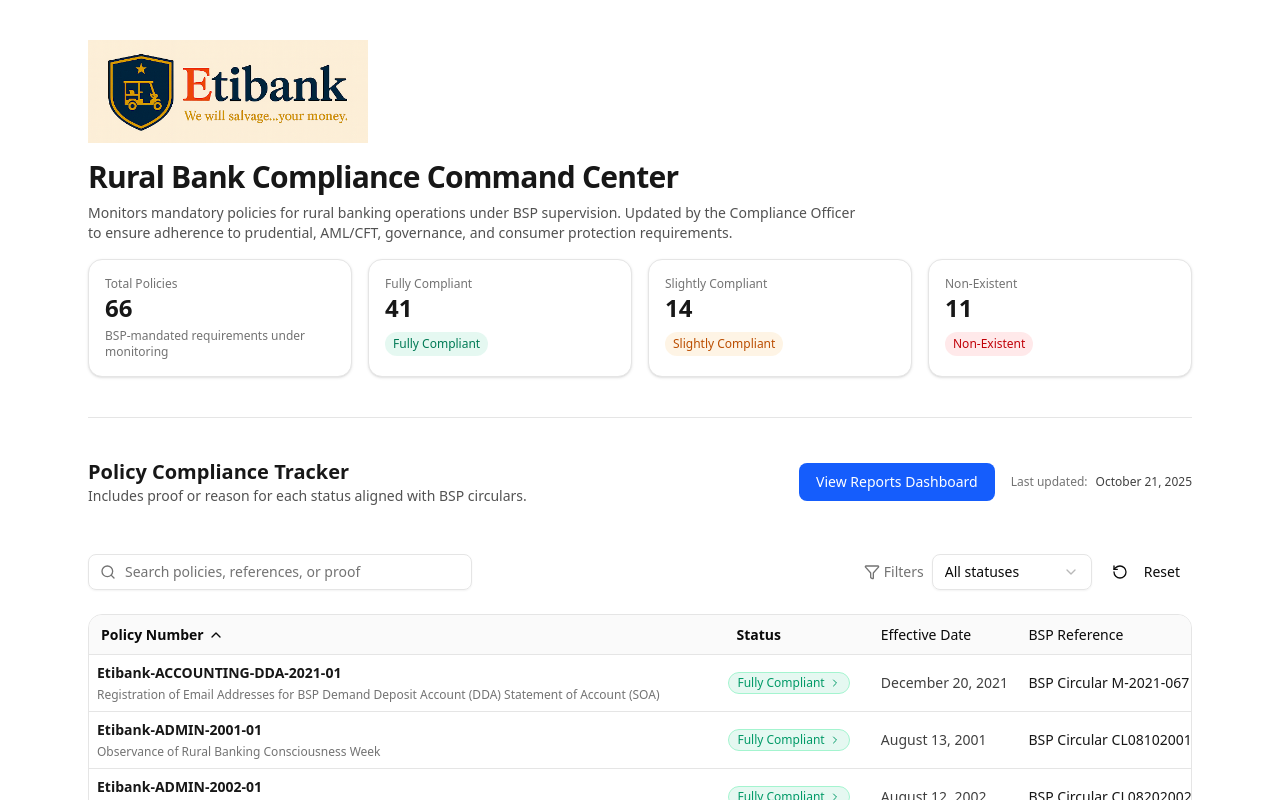
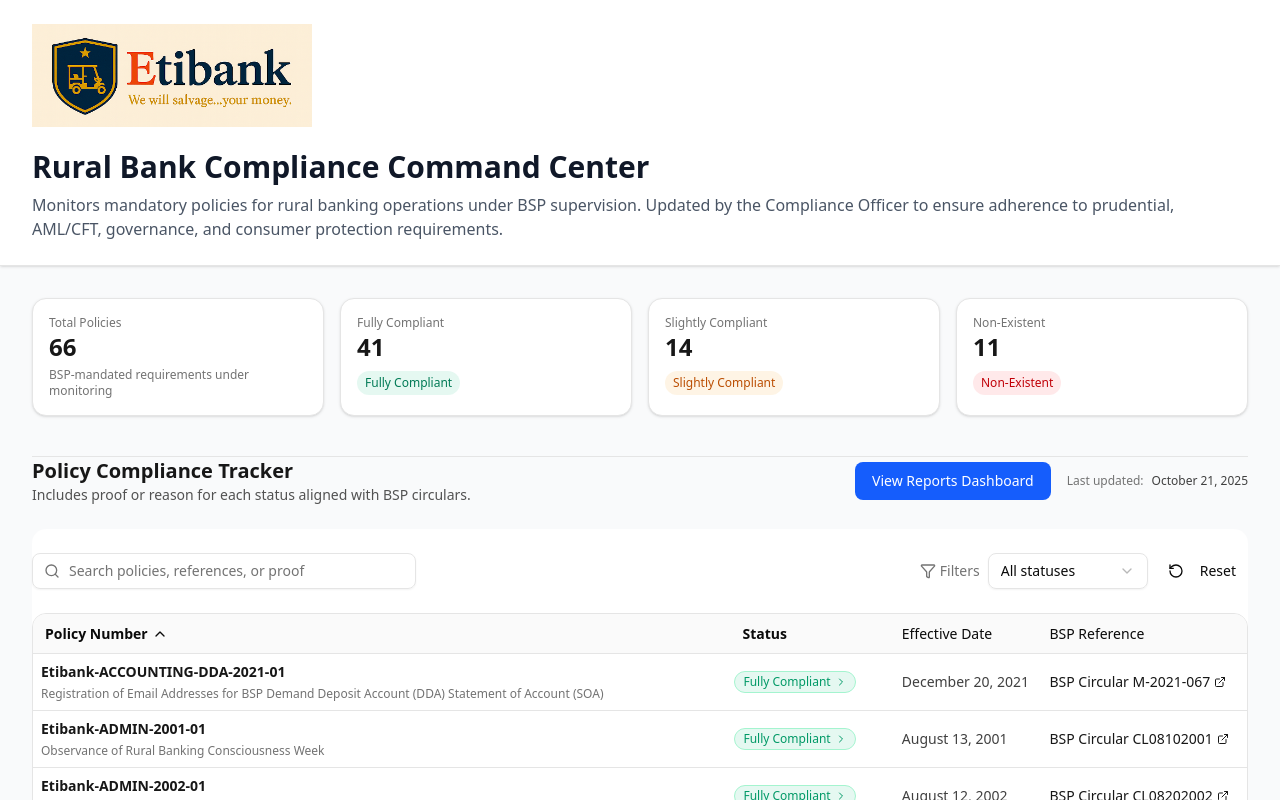
Before and after one commit to japhetvance/bsp_regulations, a Next.js app: page / in a window 1280 px wide. Shown: the top 800 px of the page. Built offline with nearby package versions, Linux system fonts and the light colour scheme.

Commit message:
refactor: replace Image component with Logo component in Compliance and BSP Reports dashboards for consistent branding

```diff
--- a/app/page.tsx
+++ b/app/page.tsx
@@ -1,10 +1,10 @@
 import { promises as fs } from "fs";
 import path from "path";
-import Image from "next/image";
 
 import { PoliciesTable } from "@/components/policies-table";
 import { Policy, PolicyStatus } from "@/types/policy";
 import NavigationButton from "../components/NavigationButton";
+import Logo from "@/components/Logo";
 
 async function getPolicies(): Promise<Policy[]> {
   const dataPath = path.join(process.cwd(), "data", "rural_bank_docs.json");
@@ -71,22 +71,17 @@ export default async function ComplianceDashboard() {
   const summary = getSummary(policies);
 
   return (
-    <main className="mx-auto flex min-h-screen max-w-6xl flex-col gap-10 px-6 py-10">
-      <section className="flex flex-col gap-4 border-b border-neutral-200 pb-10">
-        <div className="space-y-4">
+    <div className="min-h-screen bg-gray-50">
+      {/* Header */}
+      <header className="bg-white shadow-sm border-b">
+        <div className="max-w-7xl mx-auto px-4 sm:px-6 lg:px-8 py-6">
           <div className="space-y-4">
-            <Image
-              src="/logo.png"
-              alt="Etibank Logo"
-              width={280}
-              height={120}
-              className="h-auto"
-            />
+            <Logo />
             <div>
-              <h1 className="text-3xl font-semibold tracking-tight text-neutral-900">
+              <h1 className="text-3xl font-bold text-gray-900">
                 Rural Bank Compliance Command Center
               </h1>
-              <p className="mt-2 max-w-3xl text-sm text-neutral-600">
+              <p className="mt-2 text-gray-600">
                 Monitors mandatory policies for rural banking operations under BSP
                 supervision. Updated by the Compliance Officer to ensure
                 adherence to prudential, AML/CFT, governance, and consumer
@@ -94,6 +89,11 @@ export default async function ComplianceDashboard() {
               </p>
             </div>
           </div>
+        </div>
+      </header>
+
+      <main className="max-w-7xl mx-auto px-4 sm:px-6 lg:px-8 py-8">
+        <section className="flex flex-col gap-4 border-b border-neutral-200 pb-10">
 
           <div className="grid gap-4 sm:grid-cols-2 lg:grid-cols-4">
             <div className="rounded-xl border border-neutral-200 bg-white p-4 shadow-sm">
@@ -122,10 +122,9 @@ export default async function ComplianceDashboard() {
               </div>
             ))}
           </div>
-        </div>
-      </section>
+        </section>
 
-      <section className="flex flex-col gap-6">
+        <section className="flex flex-col gap-6">
         <div className="flex items-center justify-between">
           <div>
             <h2 className="text-xl font-semibold text-neutral-900">
@@ -152,6 +151,7 @@ export default async function ComplianceDashboard() {
 
         <PoliciesTable data={policies} />
       </section>
-    </main>
+      </main>
+    </div>
   );
 }
--- a/app/reports/page.tsx
+++ b/app/reports/page.tsx
@@ -2,11 +2,11 @@
 
 import { useState, useEffect } from 'react';
 import { format } from 'date-fns';
-import Image from 'next/image';
 import ReportCard from '@/components/ReportCard';
 import SearchFilters from '@/components/SearchFilters';
 import Pagination from '@/components/Pagination';
 import NavigationButton from '@/components/NavigationButton';
+import Logo from '@/components/Logo';
 
 interface Report {
   Category: string;
@@ -98,13 +98,7 @@ export default function BSPReportsDashboard() {
         <div className="max-w-7xl mx-auto px-4 sm:px-6 lg:px-8">
           <div className="flex justify-between items-start py-6">
             <div className="space-y-4">
-              <Image
-                src="/logo.png"
-                alt="Etibank Logo"
-                width={280}
-                height={120}
-                className="h-auto"
-              />
+              <Logo />
               <div>
                 <h1 className="text-3xl font-bold text-gray-900">BSP Regulatory Reports Dashboard</h1>
                 <p className="text-gray-600 mt-1">Manage and track Bangko Sentral ng Pilipinas regulatory reports</p>
--- /dev/null
+++ b/components/Logo.tsx
@@ -0,0 +1,23 @@
+import Link from 'next/link';
+import Image from 'next/image';
+
+interface LogoProps {
+  href?: string;
+  width?: number;
+  height?: number;
+}
+
+export default function Logo({ href = '/', width = 280, height = 120 }: LogoProps) {
+  return (
+    <Link href={href} className="inline-block transition-opacity hover:opacity-80">
+      <Image
+        src="/logo.png"
+        alt="Etibank Logo"
+        width={width}
+        height={height}
+        className="h-auto"
+        priority
+      />
+    </Link>
+  );
+}
```
